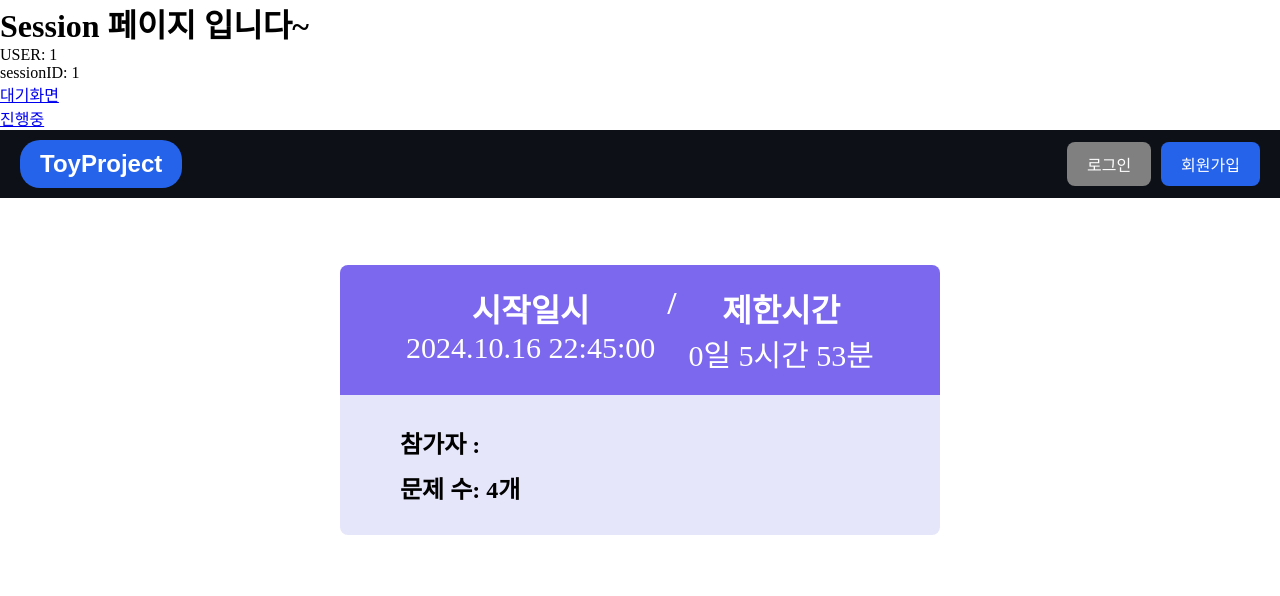
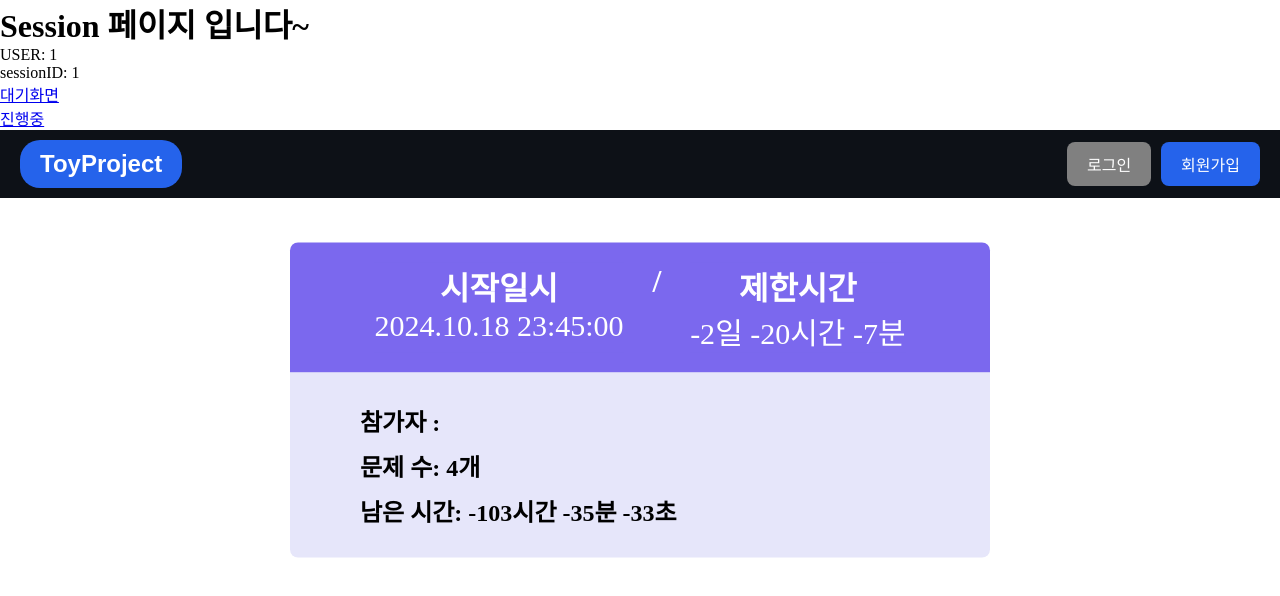
Before and after one commit to SsafyToyProject/FE, a React (Create React App) app in the folder toyproject/: page /session/1/1/wait in a window 1280 px wide. Shown: the top 596 px of the page. Built offline with nearby package versions, Linux system fonts and the light colour scheme.

Commit message:
3957ki: 세션 대기화면 타이머 생성

```diff
--- a/toyproject/src/components/live/session/SessionWait.js
+++ b/toyproject/src/components/live/session/SessionWait.js
@@ -19,6 +19,7 @@ function SessionWait() {
   const [now, setNow] = useState(dayjs()); // 현재 시간 상태
   const [participants, setParticipants] = useState([]); // 참가자 정보
   const [problems, setProblems] = useState([]); // 문제 정보
+  const [timeDiff, setTimeDiff] = useState(-1); // 남은 시간 상태
 
   const user_id = 3; // 임시
   const navigate = useNavigate();
@@ -28,7 +29,7 @@ function SessionWait() {
   // 임시로 props 설정
   const props = {
     session_id: 1,
-    start_at: "2024-10-16 22:45:00.0",
+    start_at: "2024-10-18 23:45:00.0",
     end_at: "2024-10-17 04:38:00.0",
     problemCount: 4,
   };
@@ -65,8 +66,9 @@ function SessionWait() {
   // 1초마다 현재 시간 체크
   useInterval(() => {
     setNow(dayjs()); // 현재 시간 갱신
-    const timeDiff = dayjs(props.start_at).diff(now, "s");
-    console.log(timeDiff);
+    const timeDiffInSeconds = dayjs(props.start_at).diff(now, "s"); // 남은 시간 계산
+    setTimeDiff(timeDiffInSeconds); // 남은 시간 상태 업데이트
+
     // 세션 시작 3분 전이면 문제 정보 요청 (임시로 10초 전으로 설정)
     if (timeDiff === 10) {
       fetchInfo();
@@ -79,6 +81,11 @@ function SessionWait() {
       navigate(`/session/${props.session_id}/${user_id}/progress`, { state: problems });
     }
   }, 1000);
+
+  // timeDiff를 시/분/초로 변환
+  const hours = Math.floor(timeDiff / 3600);
+  const minutes = Math.floor((timeDiff % 3600) / 60);
+  const seconds = timeDiff % 60;
 
   return (
     <>
@@ -100,6 +107,9 @@ function SessionWait() {
         <DetailBox>
           <DetailItem>참가자 : {participants.join(", ")}</DetailItem>
           <DetailItem>문제 수: {props.problemCount}개</DetailItem>
+          <DetailItem>
+            남은 시간: {hours}시간 {minutes}분 {seconds}초
+          </DetailItem>
         </DetailBox>
       </Container>
     </>
--- a/toyproject/src/styles/sessionWait_styles/CreateSessionWaitStyles.js
+++ b/toyproject/src/styles/sessionWait_styles/CreateSessionWaitStyles.js
@@ -1,7 +1,7 @@
 import styled from "styled-components";
 
 export const Container = styled.div`
-  min-width: 600px;
+  min-width: 700px;
   position: absolute;
   top: 50%;
   left: 50%;
```
